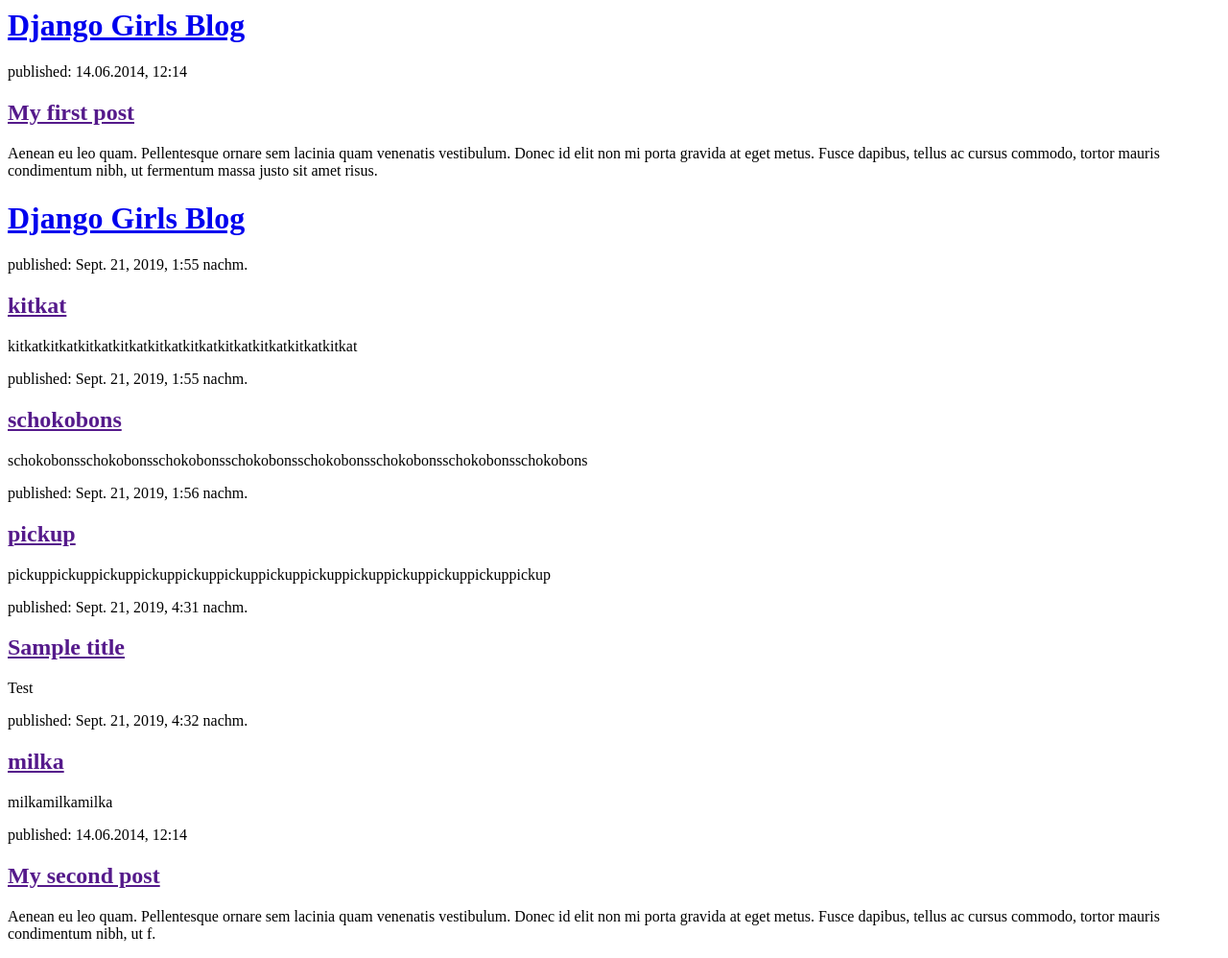
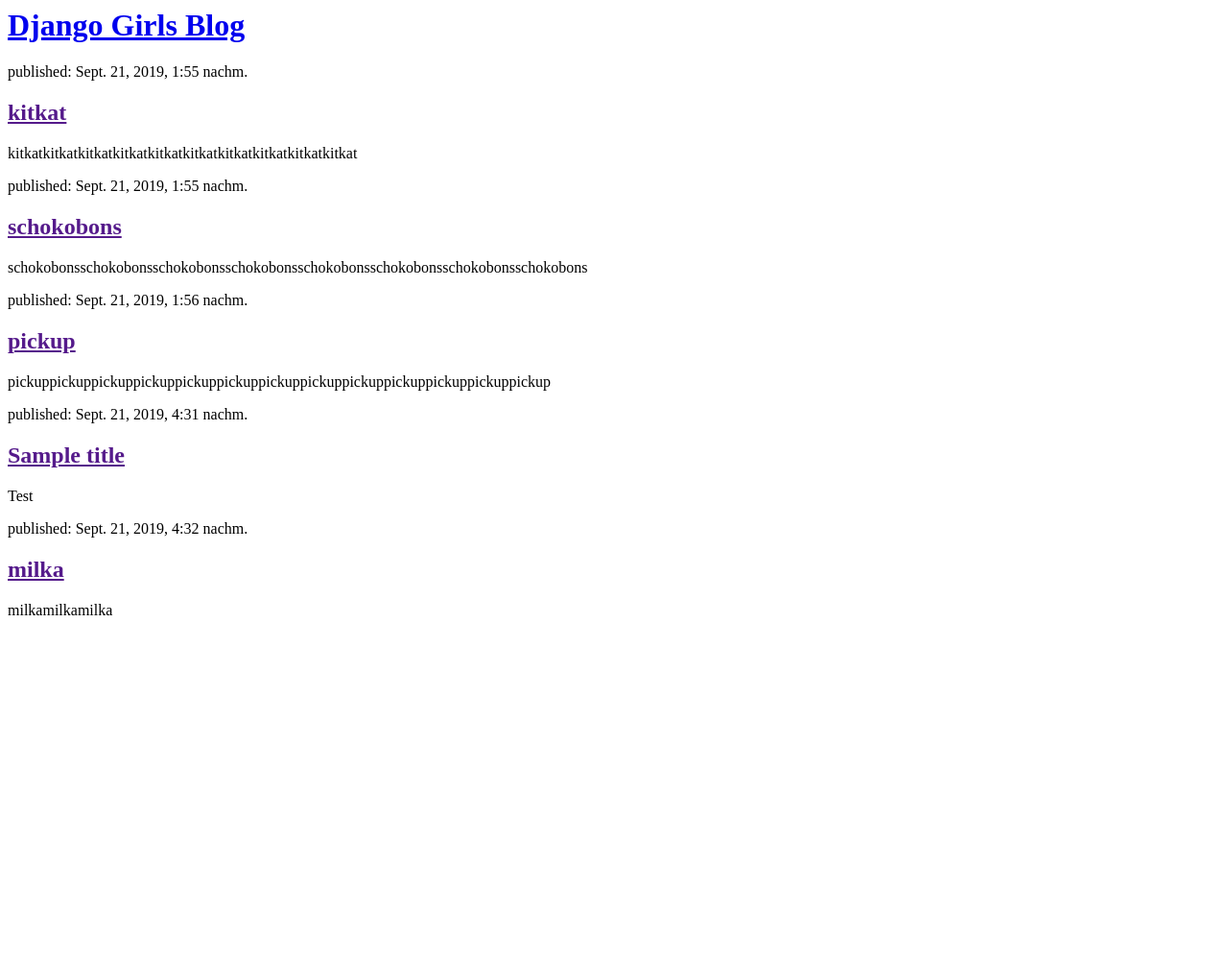
Before and after one commit to ackermannvalerie/my-first-blog, a Django app: page / in a window 1280 px wide. Shown: the whole page at 96% size. After the commit the page ends 641 px from the top, so only its background shows below. Run offline with Django 3.2, Linux system fonts and the light colour scheme; data comes from the database, SQL or seed files in the repository.

Commit message:
Modified templates to display posts from database.

```diff
--- a/blog/templates/blog/post_list.html
+++ b/blog/templates/blog/post_list.html
@@ -1,17 +1,3 @@
-<html>
-    <head>
-        <title>Django Girls blog</title>
-    </head>
-    <body>
-        <div>
-            <h1><a href="/">Django Girls Blog</a></h1>
-        </div>
-
-        <div>
-            <p>published: 14.06.2014, 12:14</p>
-            <h2><a href="">My first post</a></h2>
-            <p>Aenean eu leo quam. Pellentesque ornare sem lacinia quam venenatis vestibulum. Donec id elit non mi porta gravida at eget metus. Fusce dapibus, tellus ac cursus commodo, tortor mauris condimentum nibh, ut fermentum massa justo sit amet risus.</p>
-        </div>
 <div>
     <h1><a href="/">Django Girls Blog</a></h1>
 </div>
@@ -23,10 +9,3 @@
         <p>{{ post.text|linebreaksbr }}</p>
     </div>
 {% endfor %}
-        <div>
-            <p>published: 14.06.2014, 12:14</p>
-            <h2><a href="">My second post</a></h2>
-            <p>Aenean eu leo quam. Pellentesque ornare sem lacinia quam venenatis vestibulum. Donec id elit non mi porta gravida at eget metus. Fusce dapibus, tellus ac cursus commodo, tortor mauris condimentum nibh, ut f.</p>
-        </div>
-    </body>
-</html>
```
Lines whose indentation alone changed are shown as unchanged.
